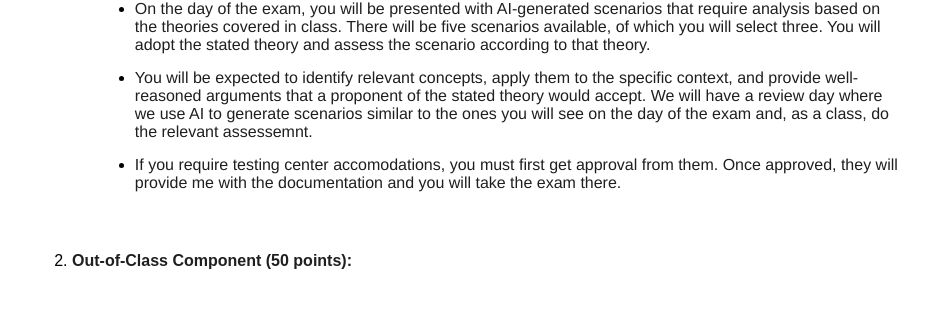
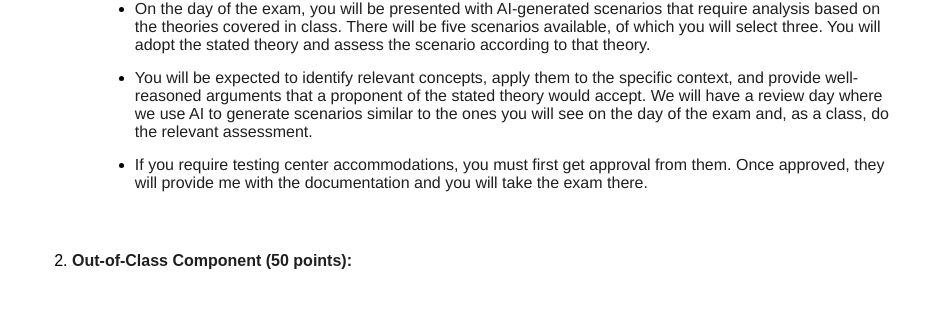
Before and after one commit to kevinjpatton/kevinjpatton.github.io, a Jekyll site: the page built from pedagogy/intro/intro_course_exams.html, in a window 1280 px wide and 900 px high, scrolled down 995 px. Shown: the part 191-509 px from the top of the window, without its empty margins (160-1096 px from the left). Built offline with Jekyll 4.4.1, drawn with Linux system fonts in a browser that asks for light colours; Markdown is read by kramdown in place of the engine named in the settings.

Commit message:
Update intro_course_exams.html

```diff
--- a/pedagogy/intro/intro_course_exams.html
+++ b/pedagogy/intro/intro_course_exams.html
@@ -40,10 +40,10 @@ title: Pedagogy - Intro Course Exams
       <span style="color:#1f1f1f;">On the day of the exam, you will be presented with AI-generated scenarios that require analysis based on the theories covered in class. There will be five scenarios available, of which you will select three. You will adopt the stated theory and assess the scenario according to that theory.</span>
     </li>
     <li>
-      <span style="color:#1f1f1f;">You will be expected to identify relevant concepts, apply them to the specific context, and provide well-reasoned arguments that a proponent of the stated theory would accept. We will have a review day where we use AI to generate scenarios similar to the ones you will see on the day of the exam and, as a class, do the relevant assessemnt.</span>
+      <span style="color:#1f1f1f;">You will be expected to identify relevant concepts, apply them to the specific context, and provide well-reasoned arguments that a proponent of the stated theory would accept. We will have a review day where we use AI to generate scenarios similar to the ones you will see on the day of the exam and, as a class, do the relevant assessment.</span>
     </li>
     <li>
-      <span style="color:#1f1f1f;">If you require testing center accomodations, you must first get approval from them. Once approved, they will provide me with the documentation and you will take the exam there.</span>
+      <span style="color:#1f1f1f;">If you require testing center accommodations, you must first get approval from them. Once approved, they will provide me with the documentation and you will take the exam there.</span>
     </li>
   </ul>
   <li>
```
